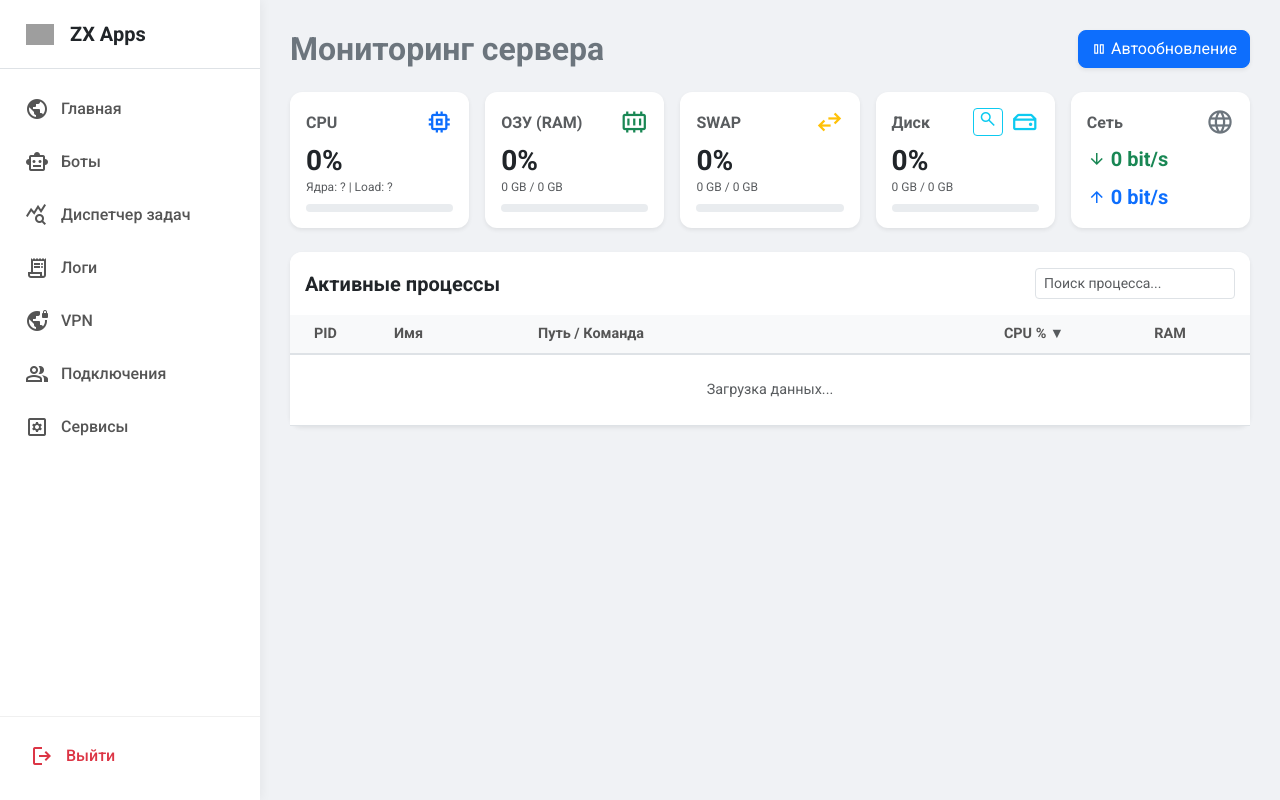
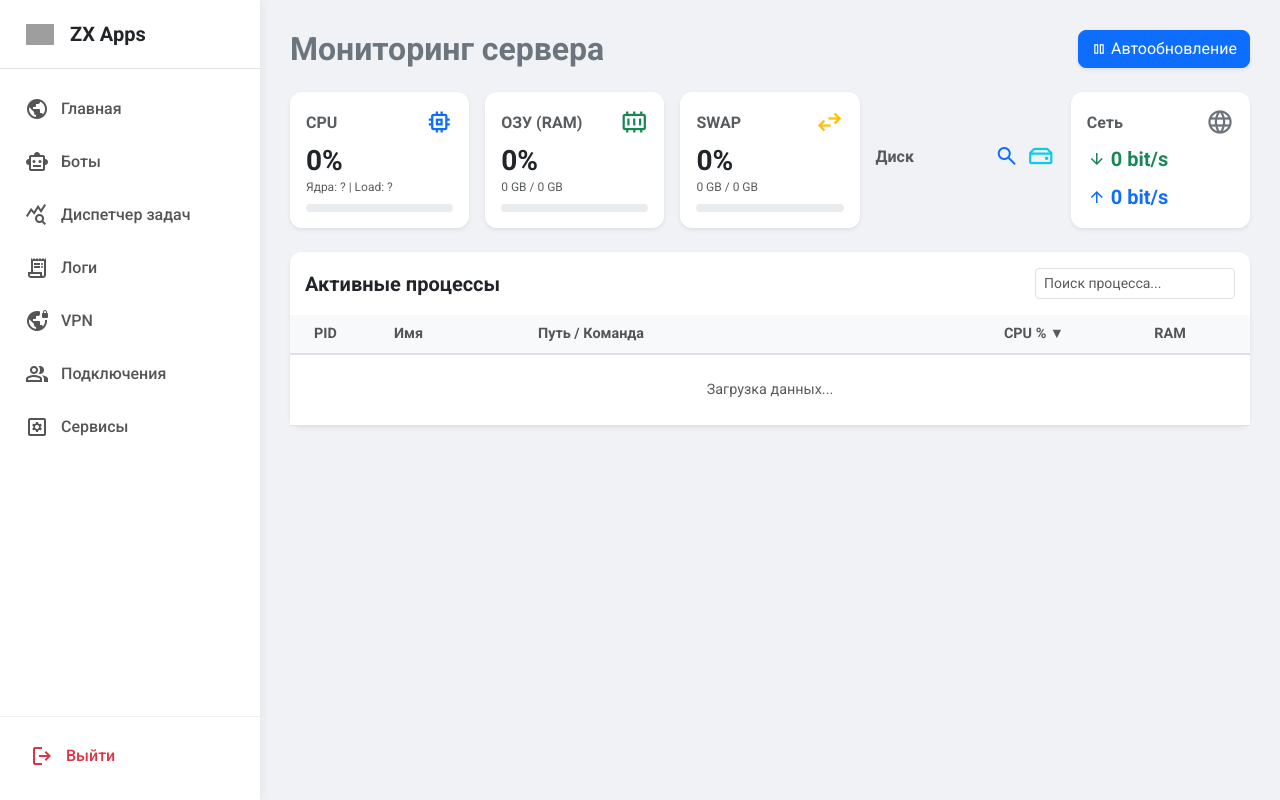
Before and after one commit to Zotic/webpanel, a Flask app: template templates/monitor.html in a window 1280 px wide. Run offline with Flask 3, Linux system fonts and the light colour scheme; the template is opened without the code that fills it, so the values that code supplies are empty; grey boxes are pictures that could not be loaded.

Commit message:
Update monitor.html

```diff
--- a/templates/monitor.html
+++ b/templates/monitor.html
@@ -63,29 +63,13 @@
         </div>
     </div>
 
-<!-- DISK -->
-    <div class="col">
-        <div class="card h-100 border-0 shadow-sm">
-            <div class="card-body">
-                <div class="d-flex justify-content-between align-items-center mb-2">
+<div class="d-flex justify-content-between align-items-center mb-2">
                     <h6 class="card-title text-muted mb-0 fw-bold">Диск</h6>
-                    <div>
-                        <!-- ДОБАВЛЕНА КНОПКА ЛУПЫ -->
-                        <button class="btn btn-sm btn-outline-info p-0 px-1 me-1 align-middle" onclick="openDiskAnalyzer()" title="Анализ занятого места">
-                            <span class="material-symbols-outlined" style="font-size: 20px;">search</span>
-                        </button>
+                    <div class="d-flex align-items-center">
+                        <span class="material-symbols-outlined text-primary cursor-pointer me-2" style="font-size: 24px;" onclick="openDiskAnalyzer()" title="Сканировать диск">search</span>
                         <span class="material-symbols-outlined text-info fs-3 align-middle">hard_drive</span>
                     </div>
                 </div>
-                <h3 class="fw-bold mb-0" id="diskText">0%</h3>
-                <small class="text-muted d-block mb-1" id="diskDetails" style="font-size: 0.75rem;">0 GB / 0 GB</small>
-                <div class="progress mt-2" style="height: 8px;">
-                    <div id="diskBar" class="progress-bar bg-info" role="progressbar" style="width: 0%"></div>
-                </div>
-            </div>
-        </div>
-    </div>
-
 <!-- СЕТЬ -->
     <div class="col">
         <div class="card h-100 border-0 shadow-sm">
```
